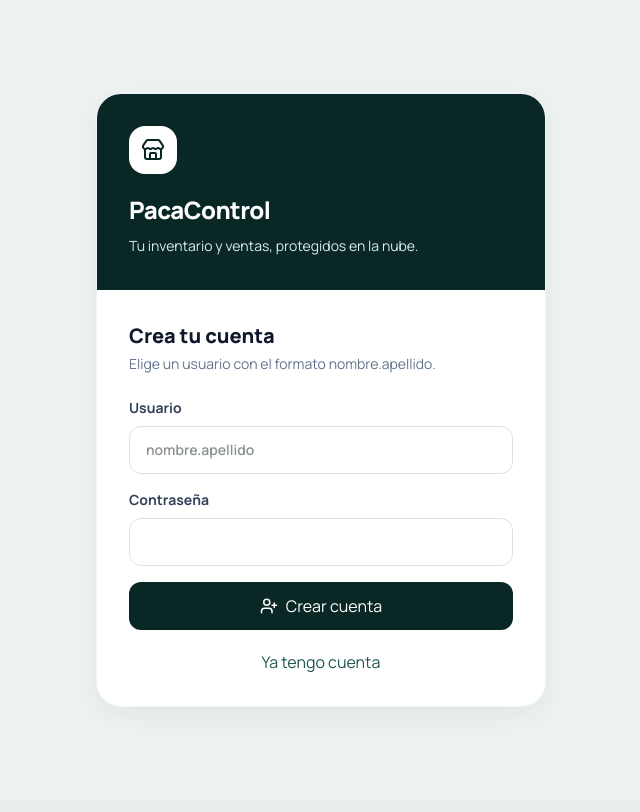
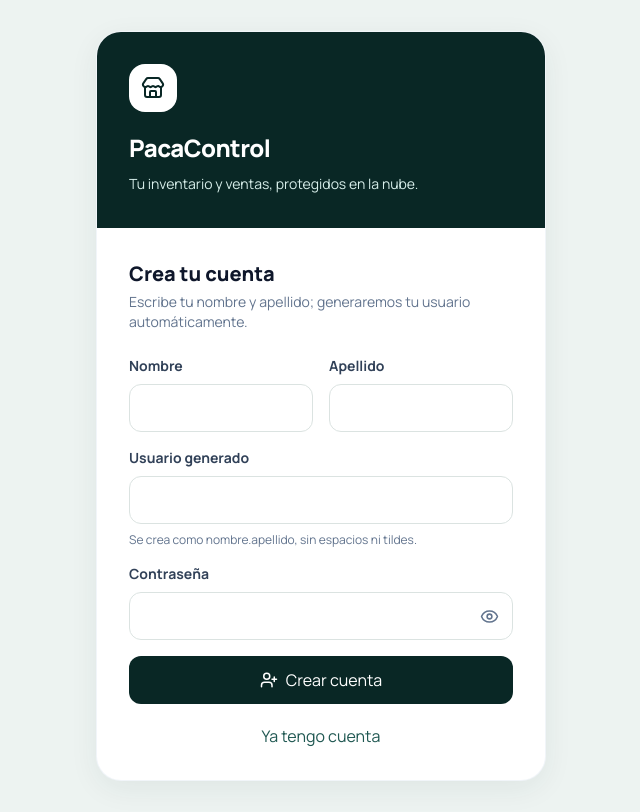
Before and after one commit to isaacmartinez-droid/pacacontrol, a React (Vite) app: page /acceder in a window 1280 px wide. Both pictures are taken after a click on the button "Crear mi primera cuenta". Shown: the whole page, without its empty margins (319-959 px from the left). Built offline with nearby package versions, Linux system fonts and the light colour scheme; no server answers.

Commit message:
Simplificar creación de cuentas

```diff
--- a/src/context/AuthContext.jsx
+++ b/src/context/AuthContext.jsx
@@ -77,7 +77,7 @@ export function AuthProvider({ children }) {
         const { error } = await getSupabaseClient().auth.signInWithPassword({ email, password })
         if (error) throw error
       },
-      async signUp({ username, password }) {
+      async signUp({ username, password, firstName = '', lastName = '' }) {
         const normalizedUsername = username.trim().toLowerCase()
         const email = usernameToEmail(normalizedUsername)
         const { data, error } = await getSupabaseClient().auth.signUp({
@@ -85,8 +85,10 @@ export function AuthProvider({ children }) {
           password,
           options: {
             data: {
-              display_name: normalizedUsername,
+              display_name: `${firstName.trim()} ${lastName.trim()}`.trim() || normalizedUsername,
               username: normalizedUsername,
+              first_name: firstName.trim(),
+              last_name: lastName.trim(),
             },
           },
         })
--- a/src/pages/AuthPage.jsx
+++ b/src/pages/AuthPage.jsx
@@ -1,5 +1,5 @@
-import { useState } from 'react'
-import { CircleAlert, LoaderCircle, LockKeyhole, Store, UserPlus } from 'lucide-react'
+import { useMemo, useState } from 'react'
+import { CircleAlert, Eye, EyeOff, LoaderCircle, LockKeyhole, Store, UserPlus } from 'lucide-react'
 import { Navigate, useLocation } from 'react-router-dom'
 import { useAuth } from '../context/AuthContext'
 
@@ -7,12 +7,17 @@ function AuthPage() {
   const { isConfigured, isLoading, signIn, signUp, user } = useAuth()
   const location = useLocation()
   const [isRegistering, setIsRegistering] = useState(false)
-  const [form, setForm] = useState({ username: '', password: '' })
+  const [form, setForm] = useState({ username: '', firstName: '', lastName: '', password: '' })
+  const [showPassword, setShowPassword] = useState(false)
   const [error, setError] = useState('')
   const [message, setMessage] = useState('')
   const [isSubmitting, setIsSubmitting] = useState(false)
 
   const destination = location.state?.from || '/'
+  const generatedUsername = useMemo(
+    () => buildUsername(form.firstName, form.lastName),
+    [form.firstName, form.lastName],
+  )
 
   if (user) return <Navigate to={destination} replace />
 
@@ -30,7 +35,7 @@ function AuthPage() {
 
     try {
       if (isRegistering) {
-        const data = await signUp(form)
+        const data = await signUp({ ...form, username: generatedUsername })
         setMessage(
           data.session
             ? 'Cuenta creada. Ya puedes comenzar a registrar tu inventario.'
@@ -65,28 +70,24 @@ function AuthPage() {
           ) : (
             <>
               <h2 className="text-xl font-extrabold text-slate-900">{isRegistering ? 'Crea tu cuenta' : 'Bienvenido de nuevo'}</h2>
-              <p className="mt-1 text-sm text-slate-500">{isRegistering ? 'Elige un usuario con el formato nombre.apellido.' : 'Ingresa con tu usuario y contraseña.'}</p>
+              <p className="mt-1 text-sm text-slate-500">{isRegistering ? 'Escribe tu nombre y apellido; generaremos tu usuario automáticamente.' : 'Ingresa con tu usuario y contraseña.'}</p>
 
               <form className="mt-6 space-y-4" onSubmit={handleSubmit}>
-                <label className="block text-sm font-bold text-slate-700">
-                  Usuario
-                  <input
-                    className="sale-input mt-2"
-                    type="text"
-                    autoComplete="username"
-                    autoCapitalize="none"
-                    spellCheck="false"
-                    pattern="[a-zA-Z0-9]+(?:\.[a-zA-Z0-9]+)+"
-                    title="Usa el formato nombre.apellido, sin espacios ni tildes."
-                    placeholder="nombre.apellido"
-                    value={form.username}
-                    required
-                    onChange={(event) => update('username', event.target.value)}
-                  />
-                </label>
+                {isRegistering ? (
+                  <>
+                    <div className="grid gap-4 sm:grid-cols-2">
+                      <label className="block text-sm font-bold text-slate-700">Nombre<input className="sale-input mt-2" autoComplete="given-name" value={form.firstName} required onChange={(event) => update('firstName', event.target.value)} /></label>
+                      <label className="block text-sm font-bold text-slate-700">Apellido<input className="sale-input mt-2" autoComplete="family-name" value={form.lastName} required onChange={(event) => update('lastName', event.target.value)} /></label>
+                    </div>
+                    <label className="block text-sm font-bold text-slate-700">Usuario generado<input className="sale-input mt-2 bg-brand-50" type="text" autoComplete="username" value={generatedUsername} readOnly aria-describedby="generated-username-help" /></label>
+                    <p id="generated-username-help" className="-mt-2 text-xs text-slate-500">Se crea como nombre.apellido, sin espacios ni tildes.</p>
+                  </>
+                ) : (
+                  <label className="block text-sm font-bold text-slate-700">Usuario<input className="sale-input mt-2" type="text" autoComplete="username" autoCapitalize="none" spellCheck="false" pattern="[a-zA-Z0-9]+(?:\.[a-zA-Z0-9]+)+" title="Usa el formato nombre.apellido, sin espacios ni tildes." placeholder="nombre.apellido" value={form.username} required onChange={(event) => update('username', event.target.value)} /></label>
+                )}
                 <label className="block text-sm font-bold text-slate-700">
                   Contraseña
-                  <input className="sale-input mt-2" type="password" minLength="6" autoComplete={isRegistering ? 'new-password' : 'current-password'} value={form.password} required onChange={(event) => update('password', event.target.value)} />
+                  <span className="relative mt-2 block"><input className="sale-input pr-12" type={showPassword ? 'text' : 'password'} minLength="6" autoComplete={isRegistering ? 'new-password' : 'current-password'} value={form.password} required onChange={(event) => update('password', event.target.value)} /><button type="button" onClick={() => setShowPassword((value) => !value)} aria-label={showPassword ? 'Ocultar contraseña' : 'Mostrar contraseña'} className="absolute inset-y-0 right-0 grid w-12 place-items-center text-slate-500 hover:text-brand-800">{showPassword ? <EyeOff aria-hidden="true" size={19} /> : <Eye aria-hidden="true" size={19} />}</button></span>
                 </label>
 
                 {error && <p role="alert" className="flex gap-2 rounded-xl bg-coral-50 p-3 text-sm font-semibold text-coral-600"><CircleAlert aria-hidden="true" size={18} />{error}</p>}
@@ -98,7 +99,7 @@ function AuthPage() {
                 </button>
               </form>
 
-              <button type="button" className="mt-5 w-full text-sm font-bold text-brand-700 hover:underline" onClick={() => { setIsRegistering((value) => !value); setError(''); setMessage('') }}>
+              <button type="button" className="mt-5 w-full text-sm font-bold text-brand-700 hover:underline" onClick={() => { setIsRegistering((value) => !value); setError(''); setMessage(''); setShowPassword(false) }}>
                 {isRegistering ? 'Ya tengo cuenta' : 'Crear mi primera cuenta'}
               </button>
             </>
@@ -107,6 +108,13 @@ function AuthPage() {
       </section>
     </main>
   )
+}
+
+function buildUsername(firstName, lastName) {
+  const normalize = (value) => value.trim().normalize('NFD').replace(/[\u0300-\u036f]/g, '').toLowerCase().replace(/[^a-z0-9]/g, '')
+  const first = normalize(firstName)
+  const last = normalize(lastName)
+  return first && last ? `${first}.${last}` : ''
 }
 
 export default AuthPage
```
